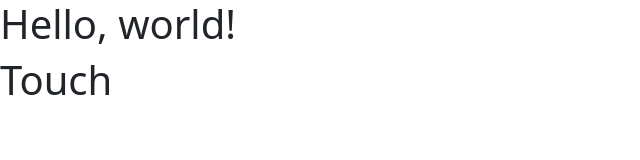
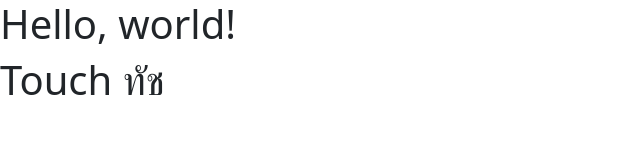
Before and after one commit to Touch034870496/web_html, a plain HTML site: page index.html in a window 1280 px wide. Shown: the full height of the page, 0-640 px from the left. Drawn offline with nearby package versions, Linux system fonts and the light colour scheme.

Commit message:
2nd commit

```diff
--- a/index.html
+++ b/index.html
@@ -8,7 +8,7 @@
   </head>
   <body>
     <h1>Hello, world!</h1>
-    <h1>Touch</h1>
+    <h1>Touch ทัช</h1>
     <script src="https://cdn.jsdelivr.net/npm/bootstrap@5.3.3/dist/js/bootstrap.bundle.min.js" integrity="sha384-YvpcrYf0tY3lHB60NNkmXc5s9fDVZLESaAA55NDzOxhy9GkcIdslK1eN7N6jIeHz" crossorigin="anonymous"></script>
   </body>
 </html>
```
